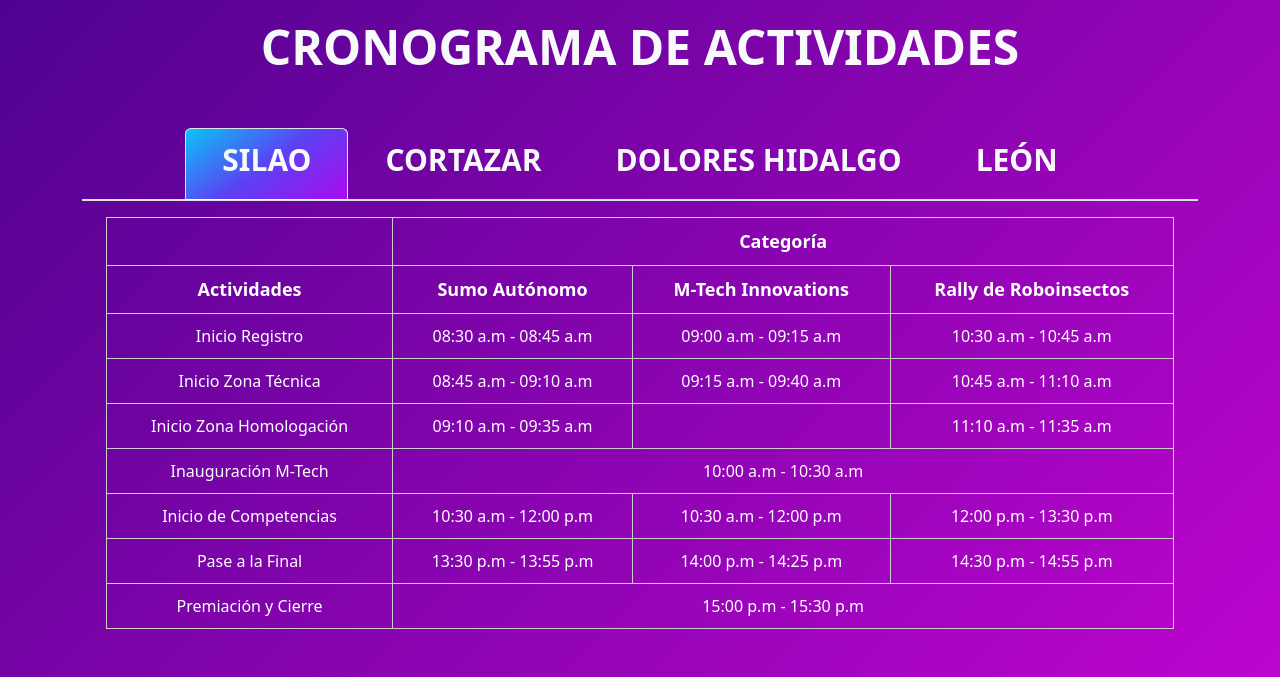
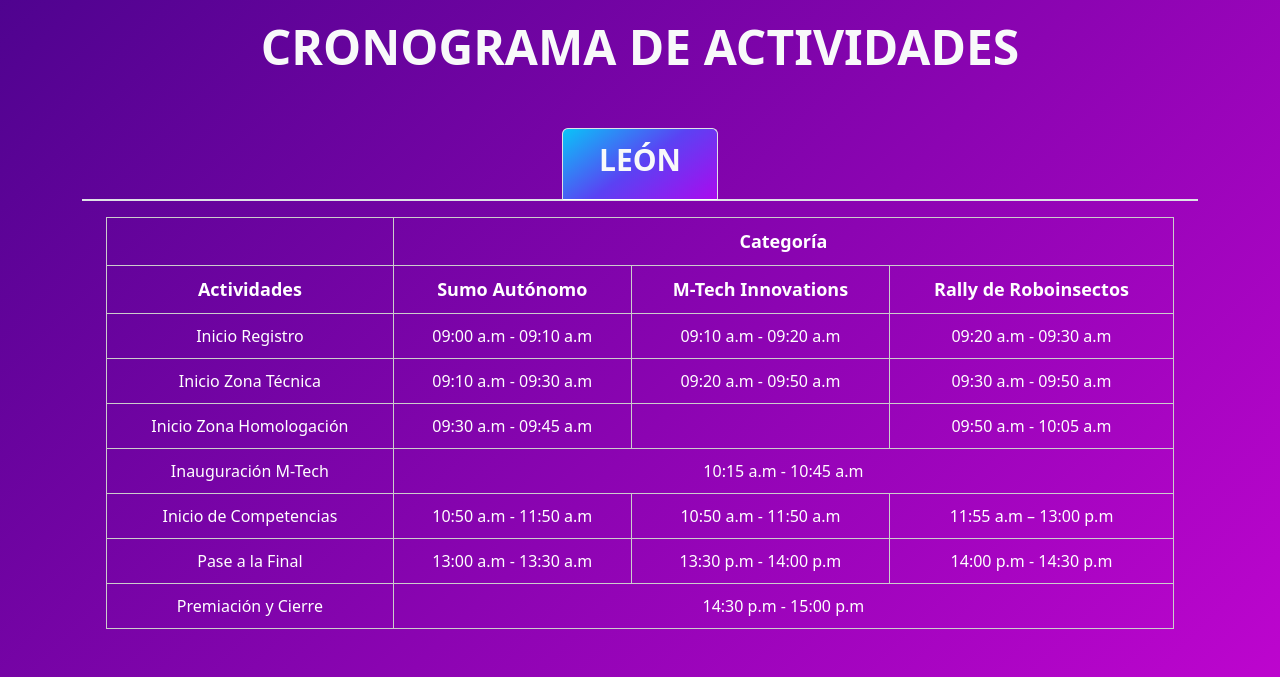
Before and after one commit to JoseZR/M-Tech, a React (Vite) app: page / in a window 1280 px wide. Shown: the part 5520-6199 px from the top of the page. Built offline with nearby package versions, Linux system fonts and the light colour scheme.

Commit message:
se cambia cronograma de actividades

```diff
--- a/src/components/Schedule/Conferences.jsx
+++ b/src/components/Schedule/Conferences.jsx
@@ -3,7 +3,7 @@ import { Container, Nav, Tab, Tabs } from 'react-bootstrap'
 import './Program.css'
 
 export function Schedule () {
-  const [activeTab, setActiveTab] = useState('day1')
+  const [activeTab, setActiveTab] = useState('day4')
 
   const handleTabSelect = (key) => {
     setActiveTab(key)
@@ -20,7 +20,7 @@ export function Schedule () {
           </center>
           <div className='program-dates mt-5'>
             <Nav className='menu-cronograma' variant='tabs' activeKey={activeTab}>
-              <Nav.Item>
+              {/* <Nav.Item>
                 <Nav.Link eventKey='day1' onClick={() => handleTabSelect('day1')}>
                   <h4 className='text-light'>
                     <strong>SILAO</strong>
@@ -40,7 +40,7 @@ export function Schedule () {
                     <strong>DOLORES HIDALGO</strong>
                   </h4>
                 </Nav.Link>
-              </Nav.Item>
+              </Nav.Item> */}
               <Nav.Item>
                 <Nav.Link eventKey='day4' onClick={() => handleTabSelect('day4')}>
                   <h4 className='text-light'>
@@ -57,7 +57,7 @@ export function Schedule () {
             className='mb-3'
             onSelect={(key) => handleTabSelect(key)}
           >
-            <Tab eventKey='day1'>
+            {/* <Tab eventKey='day1'>
               <Container>
                 <div className='container mt-3'>
                   <div className='table-responsive custom-table-container'>
@@ -242,7 +242,7 @@ export function Schedule () {
                   </div>
                 </div>
               </Container>
-            </Tab>
+            </Tab> */}
             <Tab eventKey='day4'>
               <Container style={{ color: '#ffff' }}>
                 <div className='container mt-3'>
@@ -281,13 +281,13 @@ export function Schedule () {
                         </tr>
                         <tr>
                           <td>Inauguración M-Tech</td>
-                          <td colSpan='3' className='text-center'>10:30 a.m - 11:00 a.m</td>
+                          <td colSpan='3' className='text-center'>10:15 a.m - 10:45 a.m</td>
                         </tr>
                         <tr>
                           <td>Inicio de Competencias</td>
-                          <td>11:00 a.m - 12:00 a.m</td>
-                          <td>11:00 a.m - 12:30 a.m</td>
-                          <td>12:00 a.m – 13:00 p.m</td>
+                          <td>10:50 a.m - 11:50 a.m</td>
+                          <td>10:50 a.m - 11:50 a.m</td>
+                          <td>11:55 a.m – 13:00 p.m</td>
                         </tr>
                         <tr>
                           <td>Pase a la Final</td>
```
